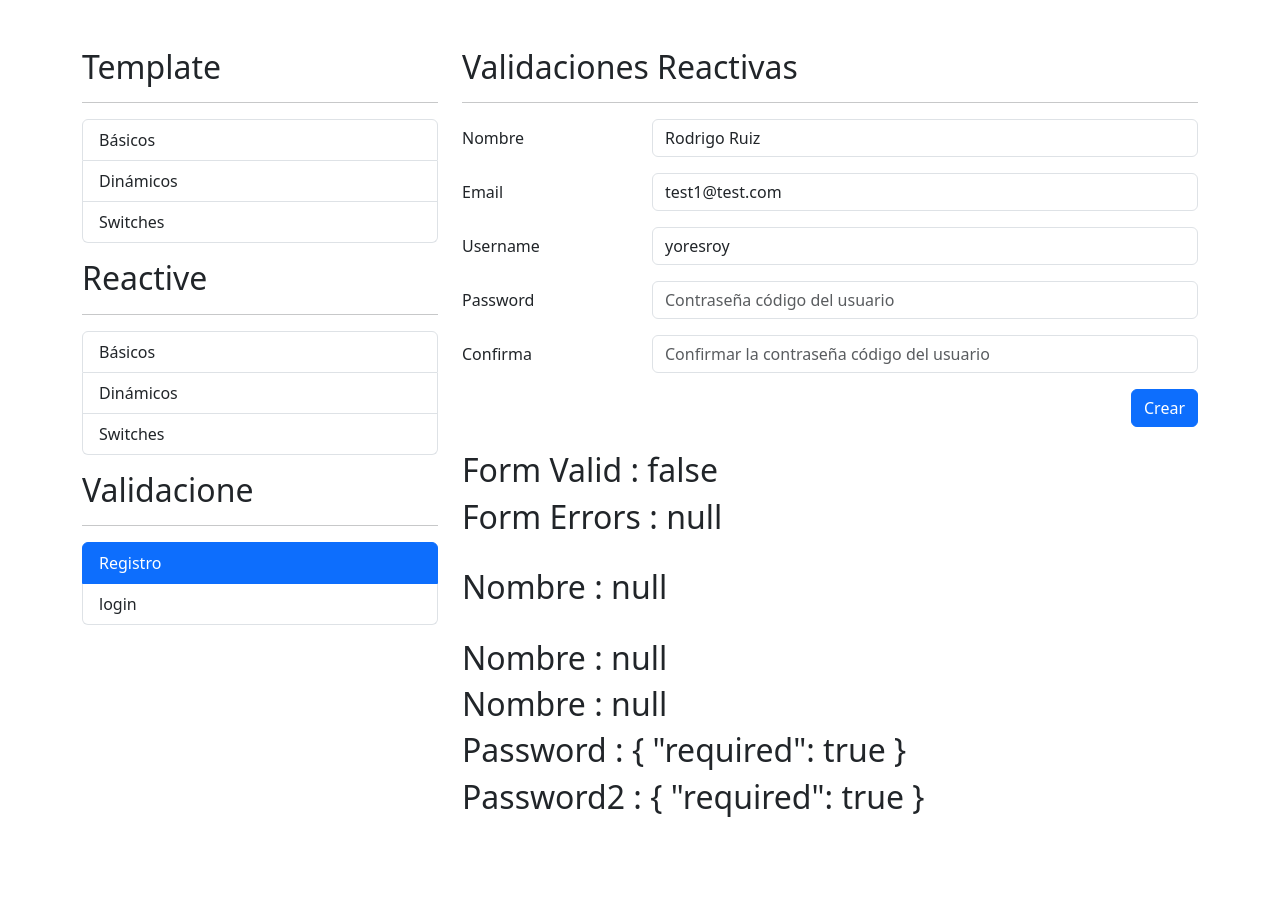
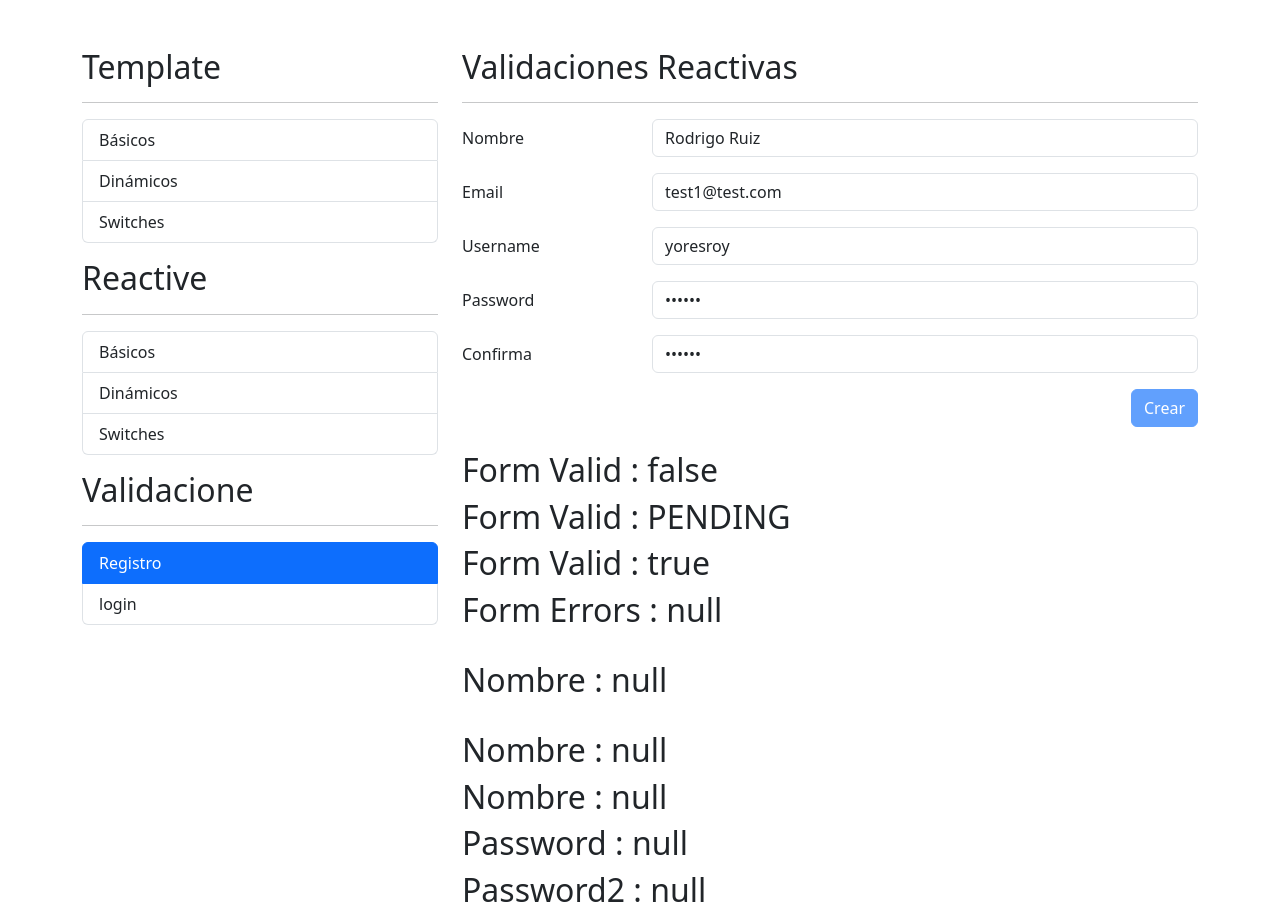
Before and after one commit to yoresroy/06-formulariosApp, an Angular app: page /auth/registro in a window 1280 px wide. Before the commit the page ends 824 px from the top, so only its background shows below. Built offline with nearby package versions, Linux system fonts and the light colour scheme; no server answers.

Commit message:
Add - Validacion de formato

```diff
--- a/src/app/app.module.ts
+++ b/src/app/app.module.ts
@@ -1,6 +1,6 @@
 import { NgModule } from '@angular/core';
 import { BrowserModule } from '@angular/platform-browser';
-
+import { HttpClientModule } from '@angular/common/http'
 import { AppRoutingModule } from './app-routing.module';
 import { AppComponent } from './app.component';
 import { SharedModule } from './shared/shared.module';
@@ -12,7 +12,8 @@ import { SharedModule } from './shared/shared.module';
   imports: [
     BrowserModule,
     AppRoutingModule,
-    SharedModule
+    SharedModule,
+    HttpClientModule
   ],
   providers: [],
   bootstrap: [AppComponent]
--- a/src/app/auth/pages/registro/registro.component.html
+++ b/src/app/auth/pages/registro/registro.component.html
@@ -28,7 +28,7 @@
                     placeholder="Email del usuario">
                 </div>
                 <span class="form-text text-danger"  *ngIf="campoNoValido('email')">
-                    El correo es obligatorio.
+                    {{emailErrorMsg}}
                 </span>
             </div>
 
@@ -74,6 +74,7 @@
             <div class="row">
                 <div class="col">
                     <button class="btn btn-primary float-end"
+                            [disabled]="miFormulario.pending"
                             type="submit">
                         Crear
                     </button>
@@ -90,6 +91,14 @@
 
 <h2>
     Form Valid : {{miFormulario.valid}}
+</h2>
+
+<h2>
+    Form Valid : {{miFormulario.status}}
+</h2>
+
+<h2>
+    Form Valid : {{miFormulario.pending}}
 </h2>
 
 <h2>
--- a/src/app/auth/pages/registro/registro.component.ts
+++ b/src/app/auth/pages/registro/registro.component.ts
@@ -1,6 +1,7 @@
 import { Component, OnInit } from '@angular/core';
 import { FormBuilder, FormGroup, Validators } from '@angular/forms';
 import { ValidatorService } from '../../../shared/validator.service';
+import { EmailValidatorService } from '../../../shared/validator/email-validator.service';
 
 @Component({
   selector: 'app-registro',
@@ -12,7 +13,7 @@ export class RegistroComponent implements OnInit {
 
   miFormulario : FormGroup = this.fb.group({
     nombre : ['', [Validators.required, Validators.pattern(this.validatorService.nombreApellidoPattern) ]],
-    email : ['', [Validators.required, Validators.pattern(this.validatorService.emailPattern)  ]],
+    email : ['', [Validators.required, Validators.pattern(this.validatorService.emailPattern)  ], [this.emailValidator] ],
     username : ['', [Validators.required, this.validatorService.noPuedeSerStrider  ]],
     password : ['', [Validators.required, Validators.minLength(6)  ]],
     password2 : ['', [Validators.required, this.validatorService.noPuedeSerStrider  ]],
@@ -21,14 +22,36 @@ export class RegistroComponent implements OnInit {
   });
 
 
-  constructor(private validatorService : ValidatorService, private fb : FormBuilder) { }
+  get emailErrorMsg() : string {
+
+    const errors = this.miFormulario.get('email')?.errors;
+
+    if ( errors?.['required'] ) {
+      return 'Email es obligatorio';
+    } else if ( errors?.['pattern'] ) {
+      return 'El valor ingresado no tiene formato de correo electrónico';
+    } else if ( errors?.['emailTomado'] ) {
+      return 'Email ya fue tomado';
+    }
+
+    return '';
+  }
+
+
+  constructor(
+    private validatorService : ValidatorService,
+    private fb : FormBuilder,
+    private emailValidator: EmailValidatorService
+  ) { }
 
   ngOnInit(): void {
 
     this.miFormulario.reset({
       nombre : 'Rodrigo Ruiz',
       email : 'test1@test.com',
-      username : 'yoresroy'
+      username : 'yoresroy',
+      password : '123456',
+      password2 : '123456',
     });
   }
 
@@ -38,6 +61,9 @@ export class RegistroComponent implements OnInit {
                 && this.miFormulario.get(campo)?.touched;
   }
 
+
+
+
   submitFormulario(){
     console.log(this.miFormulario.value);
 
--- /dev/null
+++ b/src/app/shared/validator/email-validator.service.ts
@@ -0,0 +1,30 @@
+import { HttpClient } from '@angular/common/http';
+import { Injectable } from '@angular/core';
+import { AbstractControl, AsyncValidator, ValidationErrors } from '@angular/forms';
+import { Observable } from 'rxjs';
+import { map, delay } from 'rxjs/operators';
+
+@Injectable({
+  providedIn: 'root'
+})
+export class EmailValidatorService implements AsyncValidator{
+
+  constructor( private http : HttpClient ) { }
+
+
+  validate(control: AbstractControl<any, any>): Observable<ValidationErrors | null> {
+
+    const email = control.value;
+    console.log(email);
+
+    return this.http.get<any[]>(`http://localhost:3000/usuarios?q=${email}`)
+    .pipe(
+        //delay(3000),
+        map( resp => {
+            return ( resp.length === 0 ) ?
+              null : { emailTomado : true }
+        })
+    )
+  }
+
+}
```
